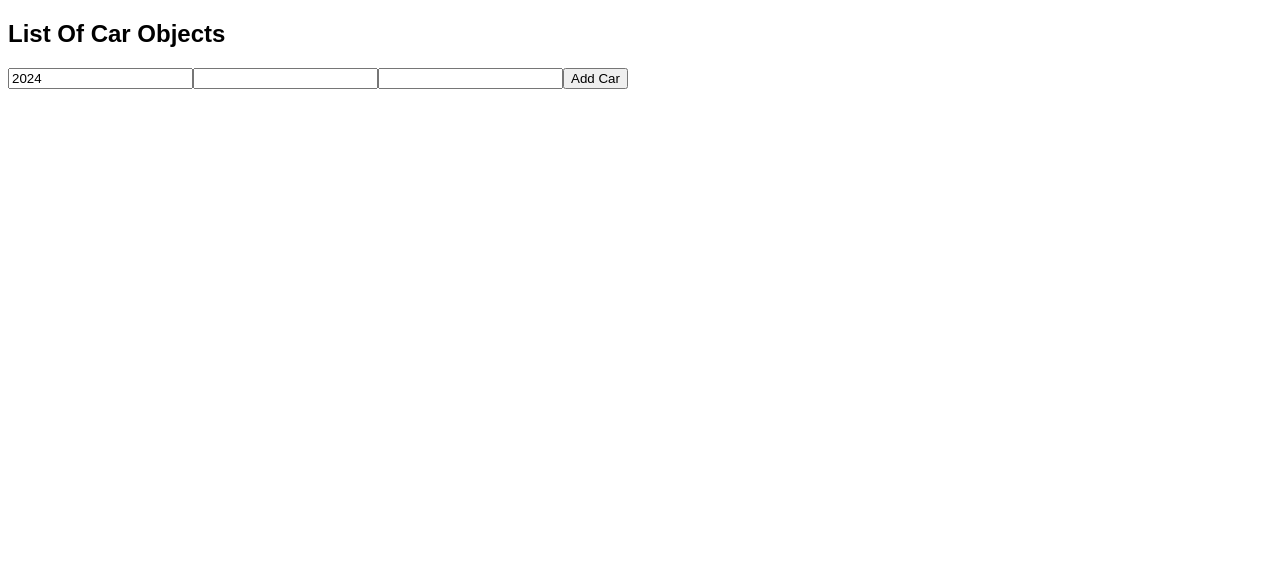
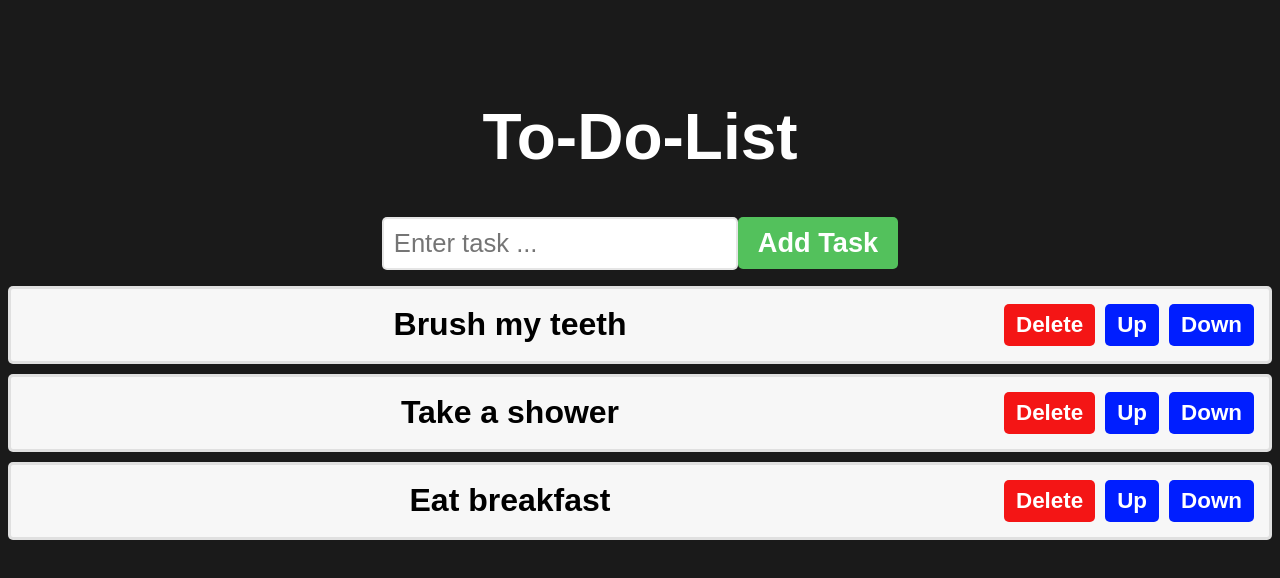
Before and after one commit to playerwave/Reactjs-brocode-fullcourse, a React (Vite) app: page / in a window 1280 px wide. Shown: the top 578 px of the page. Built offline with nearby package versions, Linux system fonts and the light colour scheme.

Commit message:
To Do List Application

```diff
--- a/src/App.jsx
+++ b/src/App.jsx
@@ -1,9 +1,9 @@
-import CarList from "./CarList";
+import ToDoList from "./ToDoList";
 
 function App() {
   return (
     <>
-      <CarList></CarList>
+      <ToDoList />
     </>
   );
 }
--- /dev/null
+++ b/src/ToDoList.jsx
@@ -0,0 +1,89 @@
+import { useState } from "react";
+
+function ToDoList() {
+  const [tasks, setTask] = useState([
+    "Brush my teeth",
+    "Take a shower",
+    "Eat breakfast",
+  ]);
+  const [newTask, setNewTask] = useState("");
+
+  function handleInputChange(event) {
+    setNewTask(event.target.value);
+  }
+
+  function addTask() {
+    if (newTask.trim() !== "") {
+      setTask((tasks) => [...tasks, newTask]);
+      setNewTask("");
+    }
+  }
+
+  function deleteTask(index) {
+    const updatedTask = tasks.filter((task, i) => i != index);
+    setTask(updatedTask);
+  }
+
+  function moveTaskUp(index) {
+    if (index > 0) {
+      const updatedTasks = [...tasks];
+      [updatedTasks[index], updatedTasks[index - 1]] = [
+        updatedTasks[index - 1],
+        updatedTasks[index],
+      ];
+
+      setTask(updatedTasks);
+    }
+  }
+
+  function moveTaskDown(index) {
+    if (index < tasks.length - 1) {
+      const updatedTasks = [...tasks];
+
+      [updatedTasks[index], updatedTasks[index + 1]] = [
+        updatedTasks[index + 1],
+        updatedTasks[index],
+      ];
+
+      setTask(updatedTasks);
+    }
+  }
+
+  return (
+    <div className="to-do-list">
+      <h1>To-Do-List</h1>
+
+      <div>
+        <input
+          type="text"
+          placeholder="Enter task ..."
+          value={newTask}
+          onChange={handleInputChange}
+        />
+
+        <button className="add-button" onClick={addTask}>
+          Add Task
+        </button>
+      </div>
+
+      <ol>
+        {tasks.map((task, index) => (
+          <li key={index}>
+            <span className="text">{task}</span>
+            <button className="del-button" onClick={() => deleteTask(index)}>
+              Delete
+            </button>
+            <button className="move-button" onClick={() => moveTaskUp(index)}>
+              Up
+            </button>
+            <button className="move-button" onClick={() => moveTaskDown(index)}>
+              Down
+            </button>
+          </li>
+        ))}
+      </ol>
+    </div>
+  );
+}
+
+export default ToDoList;
--- a/src/index.css
+++ b/src/index.css
@@ -1,4 +1,4 @@
-.student {
+/* .student {
   font-family: Arial, sans-serif;
   font-size: 2em;
   padding: 10px;
@@ -52,7 +52,7 @@
 }
 
 /*Counter.jsx*/
-.counter-display {
+/* .counter-display {
   color: blue;
   font-size: 6em;
   text-align: center;
@@ -115,4 +115,91 @@ input[type="color"] {
 
 .counter-btn2 {
   align-items: center;
+} */
+
+body {
+  background-color: hsl(0, 0%, 10%);
 }
+
+.to-do-list {
+  font-family: Arial, sans-serif;
+  text-align: center;
+  margin-top: 100px;
+}
+
+h1 {
+  font-size: 4rem;
+  color: white;
+}
+
+button {
+  font-size: 1.7rem;
+  font-weight: bold;
+  padding: 10px 20px;
+  color: white;
+  border: none;
+  border-radius: 5px;
+  cursor: pointer;
+  transition: background-color 0.5 ease;
+}
+
+.add-button {
+  background-color: hsl(125, 47%, 54%);
+}
+
+.add-button:hover {
+  background-color: hsl(125, 47%, 44%);
+}
+
+.del-button {
+  background-color: hsl(0, 91%, 52%);
+}
+
+.del-button:hover {
+  background-color: hsl(0, 91%, 42%);
+}
+
+.move-button {
+  background-color: hsl(233, 100%, 50%);
+}
+
+.move-button:hover {
+  background-color: hsl(233, 100%, 40%);
+}
+
+input[type="text"] {
+  font-size: 1.6rem;
+  padding: 10px;
+  border: 2px solid hsl(0, 0%, 80%, 0.5);
+  border-radius: 5px;
+  color: hsl(0, 0%, 0%, 0.5);
+}
+
+ol {
+  padding: 0;
+}
+
+li {
+  font-size: 2rem;
+  font-weight: bold;
+  padding: 15px;
+  background-color: hsl(0, 0%, 97%);
+  margin-bottom: 10px;
+  border: 3px solid hsla(0, 0%, 85%, 0.75);
+  border-radius: 5px;
+  display: flex;
+  align-items: center;
+}
+
+.text {
+  flex-grow: 1;
+  flex-shrink: 1;
+  flex-basis: 0%;
+}
+
+.del-button,
+.move-button {
+  padding: 8px 12px;
+  font-size: 1.4rem;
+  margin-left: 10px;
+}
```
